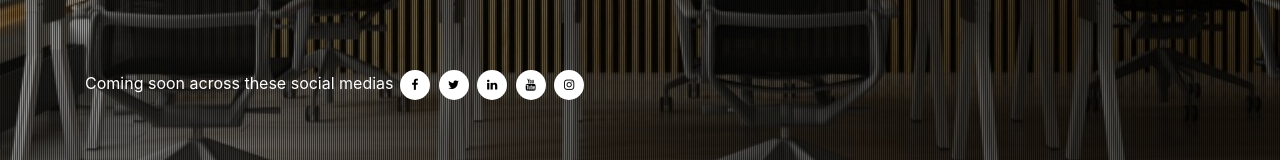
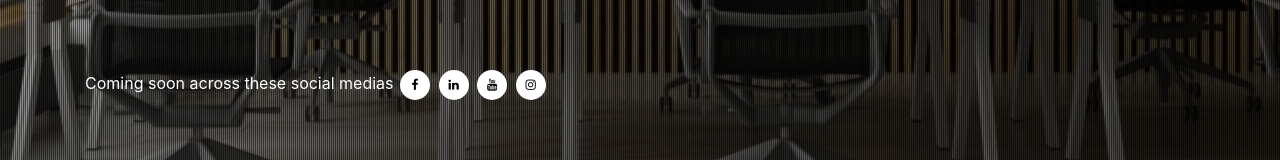
Before and after one commit to awur/awur, a plain HTML site: page index2.html in a window 1280 px wide. Shown: the part 500-660 px from the top of the page. Drawn offline with Linux system fonts and the light colour scheme.

Commit message:
Update index2.html

```diff
--- a/index2.html
+++ b/index2.html
@@ -60,7 +60,6 @@
                     <!-- Add font awesome icons -->
 <div class="social-icon-fa -circle -small -white m-t-30">Coming soon across these social medias
     <a href="#" class="fa fa-facebook"></a>
-    <a href="#" class="fa fa-twitter"></a>
     <a href="#" class="fa fa-linkedin"></a>
     <a href="#" class="fa fa-youtube"></a>
     <a href="#" class="fa fa-instagram"></a>
```
